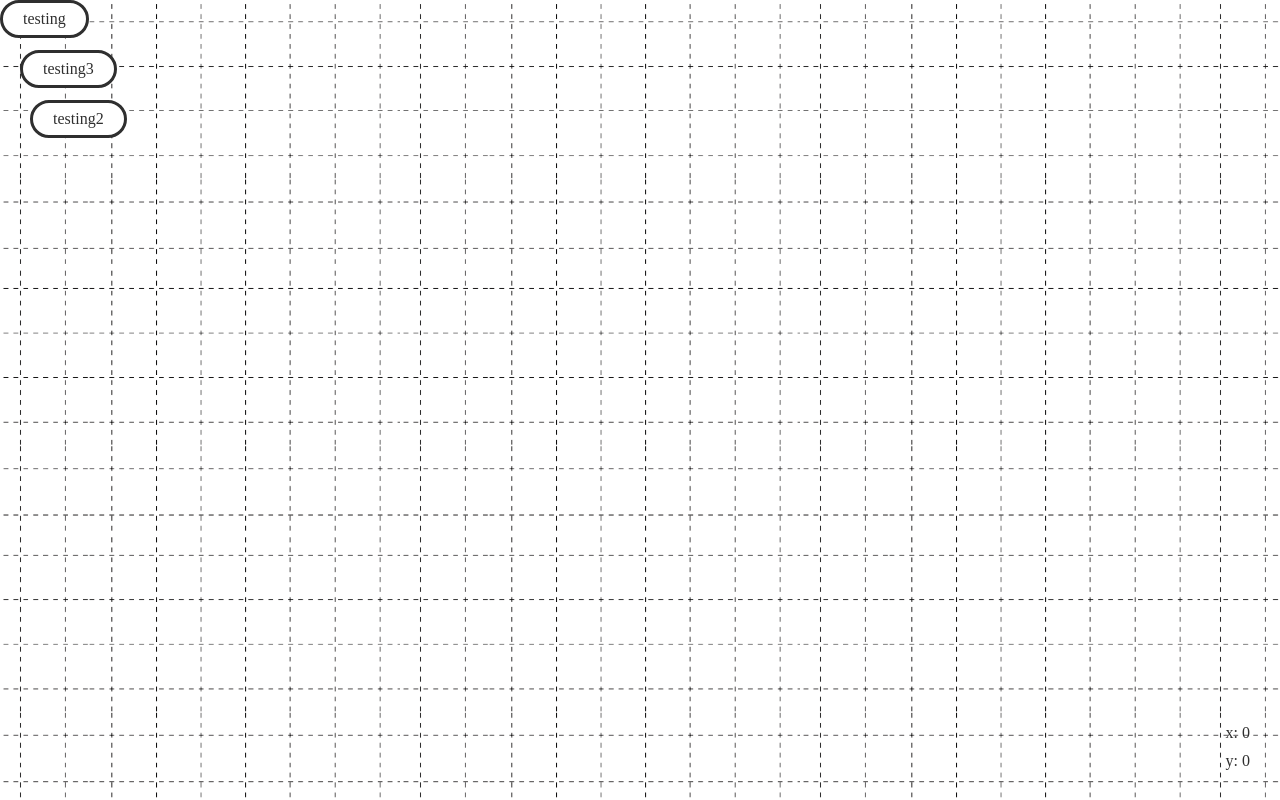
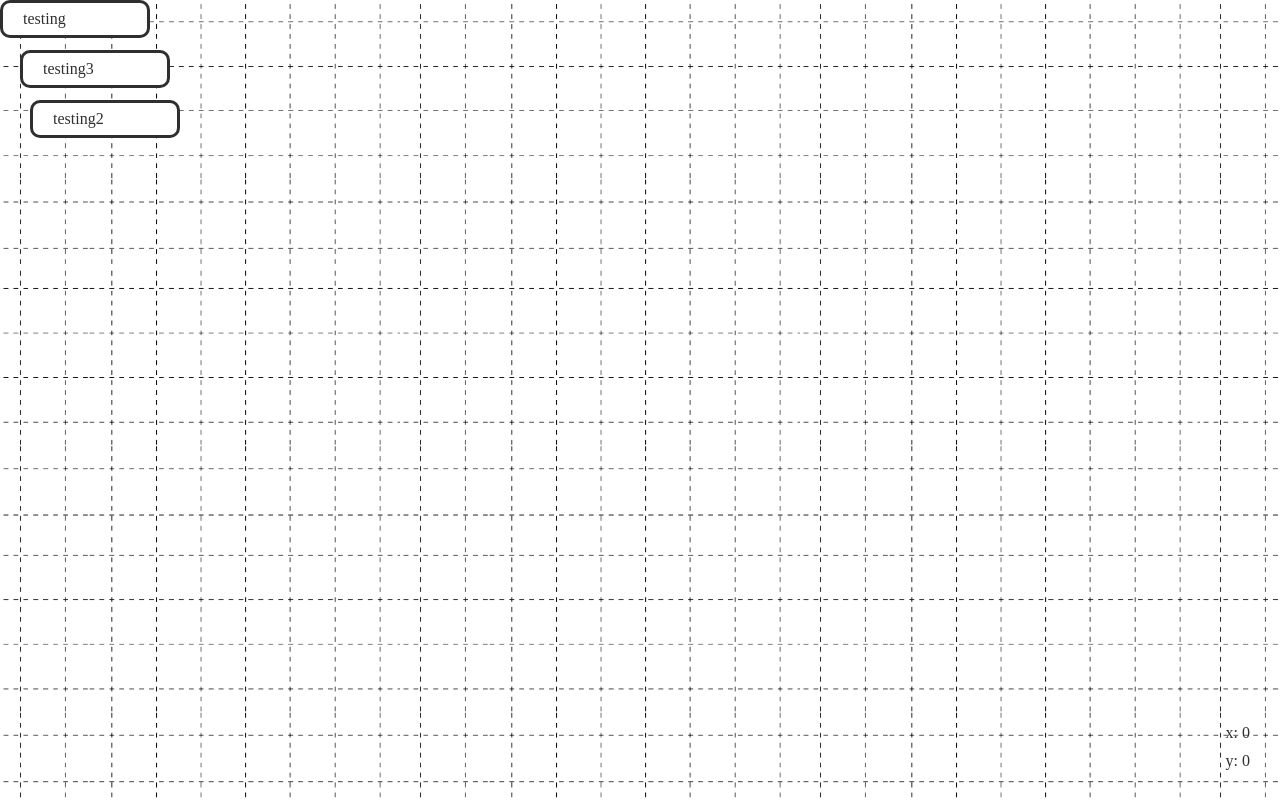
Before and after one commit to Josevi97/canvas, a React (Vite) app: page / in a window 1280 px wide. Built offline with nearby package versions, Linux system fonts and the light colour scheme.

Commit message:
feat: include header in pill

```diff
--- a/package.json
+++ b/package.json
@@ -12,6 +12,7 @@
     "build-storybook": "storybook build"
   },
   "dependencies": {
+    "d3": "^7.8.5",
     "react": "^18.2.0",
     "react-dom": "^18.2.0",
     "styled-components": "^6.0.2"
@@ -24,6 +25,7 @@
     "@storybook/react": "^7.0.27",
     "@storybook/react-vite": "^7.0.27",
     "@storybook/testing-library": "^0.0.14-next.2",
+    "@types/d3": "^7.4.3",
     "@types/react": "^18.2.14",
     "@types/react-dom": "^18.2.6",
     "@typescript-eslint/eslint-plugin": "^5.61.0",
--- a/src/components/styled/StyledContainer.tsx
+++ b/src/components/styled/StyledContainer.tsx
@@ -7,6 +7,7 @@ import { styled } from "styled-components";
 type ContainerProps = Pick<
   StylesType,
   "width" |
+  "minWidth" |
   "height" |
   "backgroundColor" |
   "border" |
@@ -20,6 +21,7 @@ type ContainerProps = Pick<
 const Container = styled.div<ContainerProps>`
   position: relative;
   width: ${props => props.width || "fit-content"};
+  min-width: ${props => props.minWidth || "auto"};
   height: ${props => props.height || "auto"};
   background-color: ${props => props.backgroundColor || "none"};
   border: ${props => props.border || "none"};
--- a/src/components/ui/shapes/PillShape.tsx
+++ b/src/components/ui/shapes/PillShape.tsx
@@ -10,6 +10,7 @@ type PillShapeProps = {
 const PillShape = (props: PillShapeProps) => {
   return (
     <StyledContainer
+      minWidth="150px"
       backgroundColor={RenderUtils.colors.white}
       border={PillUtils.border.style}
       borderRadius={PillUtils.border.radius}>
--- /dev/null
+++ b/src/modules/render/components/Header.tsx
@@ -0,0 +1,15 @@
+type HeaderProps = {
+  children?: React.ReactNode,
+}
+
+const Header = (props: HeaderProps) => {
+  return (
+    <div>
+      {
+        props.children
+      }
+    </div>
+  );
+};
+
+export default Header;
--- a/src/modules/render/components/Pill.tsx
+++ b/src/modules/render/components/Pill.tsx
@@ -1,6 +1,7 @@
 import ViewportPositioned from "../../viewport/components/ViewportPositioned";
 import { useViewport } from "../../viewport/context/Viewport.context";
 import PillShape from "../../../components/ui/shapes/PillShape";
+import Header from "./Header";
 
 type PillPros = {
   id: string,
@@ -14,9 +15,11 @@ const Pill = (props: PillPros) => {
     <ViewportPositioned position={viewportElement.data.position}>
     {
       <PillShape>
-        {
-          viewportElement.data.name
-        }
+        <Header>
+          {
+            viewportElement.data.name
+          }
+        </Header>
       </PillShape>
     }
     </ViewportPositioned>
--- a/src/modules/render/utils/PillUtils.ts
+++ b/src/modules/render/utils/PillUtils.ts
@@ -3,7 +3,7 @@ import { ShapeRenderUtils } from "./RenderUtils";
 const PillUtils = {
   border: {
     style: ShapeRenderUtils.border,
-    radius: "30px",
+    radius: "10px",
   },
   padding: "7px 20px",
 };
--- a/src/types/styles.d.ts
+++ b/src/types/styles.d.ts
@@ -21,6 +21,8 @@ type StylesType = {
   backgroundRepeat?: string,
 
   width?: string,
+  minWidth?: string,
+
   height?: string,
 
   padding?: string,
```
Also changed, not shown: 1 other file (tests, documents, lock files or other folders).
